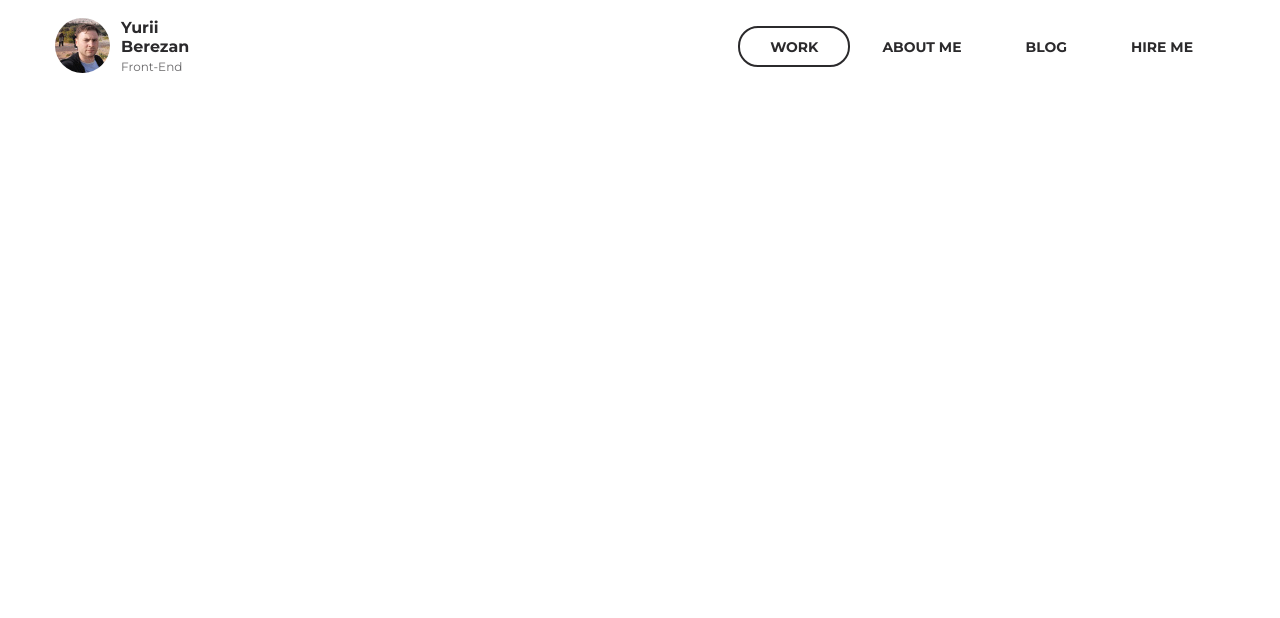
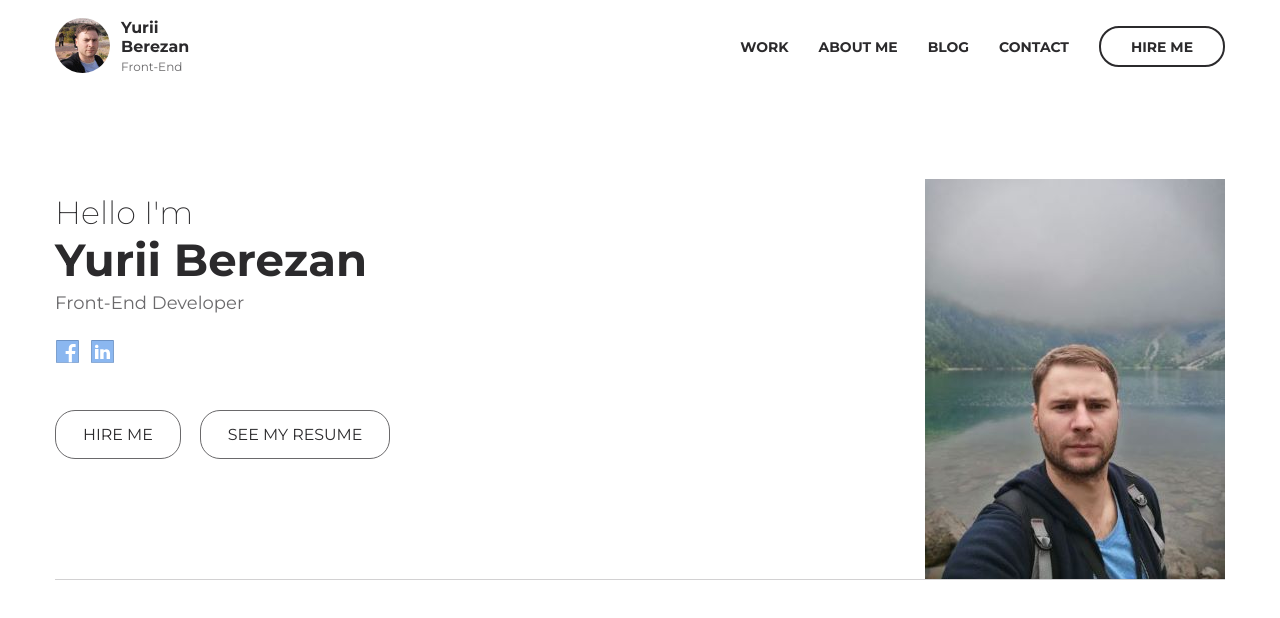
Before and after one commit to YuriiBerezan/Portfolio, a plain HTML site: page index.html in a window 1280 px wide. Drawn offline with Linux system fonts and the light colour scheme.

Commit message:
add intro

```diff
--- /dev/null
+++ b/css/blocks/btn.less
@@ -0,0 +1,33 @@
+//main: ../style.less
+.btn {
+  display: inline-block;
+  vertical-align: top;
+  text-transform: uppercase;
+  font-size: 1.06rem;
+  color: @black;
+  text-decoration: none;
+  border: 1px solid @gray;
+  border-radius: 20px;
+  padding: 1rem 1.8rem;
+  background: none;
+  font-family: inherit;
+  line-height: 1.1;
+
+  cursor: pointer;
+  transition: background-color 0.2s linear, color 0.2s linear,
+    box-shadow 0.2s linear;
+
+  &:focus {
+    outline: none;
+  }
+
+  &:hover {
+    background-color: @black;
+    color: @white;
+    box-shadow: 2px 2px 10px fade(@black, 24%);
+  }
+
+  + .btn {
+    margin-left: 1rem;
+  }
+}
--- /dev/null
+++ b/css/blocks/intro.less
@@ -0,0 +1,39 @@
+//main: ../style.less
+.intro {
+  padding-top: 100px;
+}
+.intro__inner {
+  display: flex;
+  padding-bottom: 120px;
+  border-bottom: 1px solid fade(@gray, 30%);
+  position: relative;
+}
+
+.intro__content {
+  width: 50%;
+}
+
+.intro__subtitle {
+  font-size: 2.13rem;
+  color: @black;
+  font-weight: 200;
+}
+
+.intro__title {
+  font-size: 3rem;
+  color: @black;
+  font-weight: 700;
+  margin-bottom: 5px;
+}
+
+.intro__text {
+  font-size: 1.2rem;
+  color: fade(@black, 70%);
+  margin-bottom: 25px;
+}
+
+.intro__photo {
+  position: absolute;
+  bottom: 0;
+  right: 0;
+}
--- a/css/blocks/nav.less
+++ b/css/blocks/nav.less
@@ -3,20 +3,47 @@
 .nav {
   display: flex;
   height: 100%;
+  align-items: center;
 }
 
 .nav__link {
+  position: relative;
   font-size: 0.93rem;
   color: @black;
   font-weight: 700;
   text-transform: uppercase;
   text-decoration: none;
-  border: 2px solid transparent;
+  //
   border-radius: 20px;
-  padding: 0.66rem 2rem;
 
-  &:hover,
-  &.active {
-    border-color: @black;
+  margin-left: 2rem;
+
+  &::after {
+    content: "";
+    position: absolute;
+    // display: none;
+    width: 0;
+    height: 2px;
+    background-color: @black;
+    bottom: -5px;
+    left: 0;
+    z-index: 1;
+    transition: width 0.2s linear;
+  }
+  &:hover:not(.nav__link--btn) {
+    &::after {
+      width: 100%;
+    }
+  }
+  &--btn {
+    padding: 0.66rem 2rem;
+    border: 2px solid @black;
+    border-radius: 20px;
+    transition: background-color 0.2s linear, color 0.2s linear;
+
+    &:hover {
+      background-color: @black;
+      color: @white;
+    }
   }
 }
--- /dev/null
+++ b/css/blocks/social.less
@@ -0,0 +1,15 @@
+//main: ../style.less
+.social {
+  margin-bottom: 42px;
+  display: flex;
+}
+
+.social__link {
+  margin-right: 10px;
+  text-decoration: none;
+  transition: transform 0.2s linear;
+
+  &:hover {
+    transform: translateY(-5px);
+  }
+}
--- a/css/style.less
+++ b/css/style.less
@@ -13,6 +13,14 @@ body {
   color: @black;
 }
 
+h1,
+h2,
+h3,
+h4,
+h5 {
+  margin: 0;
+}
+
 *,
 *:before,
 *:after {
@@ -25,3 +33,6 @@ body {
 @import "blocks/header";
 @import "blocks/user";
 @import "blocks/nav";
+@import "blocks/intro";
+@import "blocks/social";
+@import "blocks/btn";
--- a/index.html
+++ b/index.html
@@ -3,7 +3,7 @@
   <head>
     <meta charset="UTF-8" />
     <link
-      href="https://fonts.googleapis.com/css2?family=Montserrat:ital,wght@0,300;0,400;0,700;1,300&display=swap"
+      href="https://fonts.googleapis.com/css2?family=Montserrat:ital,wght@0,200;0,300;0,400;0,700;1,300&display=swap"
       rel="stylesheet"
     />
     <link rel="stylesheet" href="css/style.css" />
@@ -28,13 +28,47 @@
             </div>
           </div>
           <div class="nav">
-            <a href="" class="nav__link active">Work</a>
+            <a href="" class="nav__link">Work</a>
             <a href="" class="nav__link">About Me</a>
             <a href="" class="nav__link">Blog</a>
-            <a href="" class="nav__link">Hire Me</a>
+            <a href="" class="nav__link">Contact</a>
+            <a href="" class="nav__link nav__link--btn">Hire Me</a>
           </div>
         </div>
       </div>
     </header>
+    <section class="intro">
+      <div class="container">
+        <div class="intro__inner">
+          <div class="intro__content">
+            <h2 class="intro__subtitle">Hello I'm</h2>
+            <h1 class="intro__title">Yurii Berezan</h1>
+            <div class="intro__text">Front-End Developer</div>
+            <div class="social">
+              <a
+                class="social__link"
+                href="https://www.facebook.com/profile.php?id=100001849061884"
+                target="_blank"
+                rel="noopener noreferrer"
+              >
+                <img src="images/social/icons8-facebook.svg" alt="" />
+              </a>
+              <a
+                class="social__link"
+                href="https://www.linkedin.com/in/yuriy-berezan-96784b173"
+                target="_blank"
+                rel="noopener noreferrer"
+              >
+                <img src="images/social/icons8-linkedin.svg" alt="" />
+              </a>
+            </div>
+            <a href="#" class="btn">Hire ME</a>
+            <button class="btn" type="button">See My Resume</button>
+          </div>
+
+          <img class="intro__photo" src="images/intro.jpeg" alt="" />
+        </div>
+      </div>
+    </section>
   </body>
 </html>
```
Also changed, not shown: css/style.css, images/intro.jpeg (added), images/social/icons8-facebook.svg (added), images/social/icons8-linkedin.svg (added).
